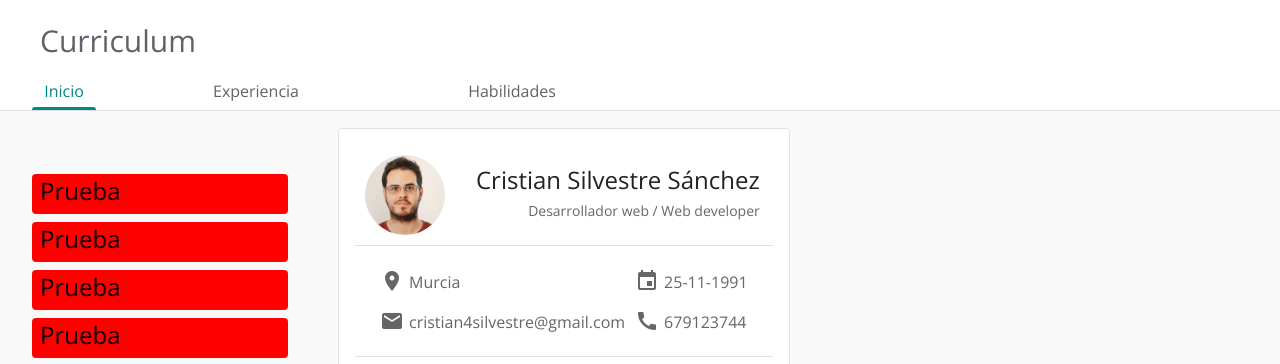
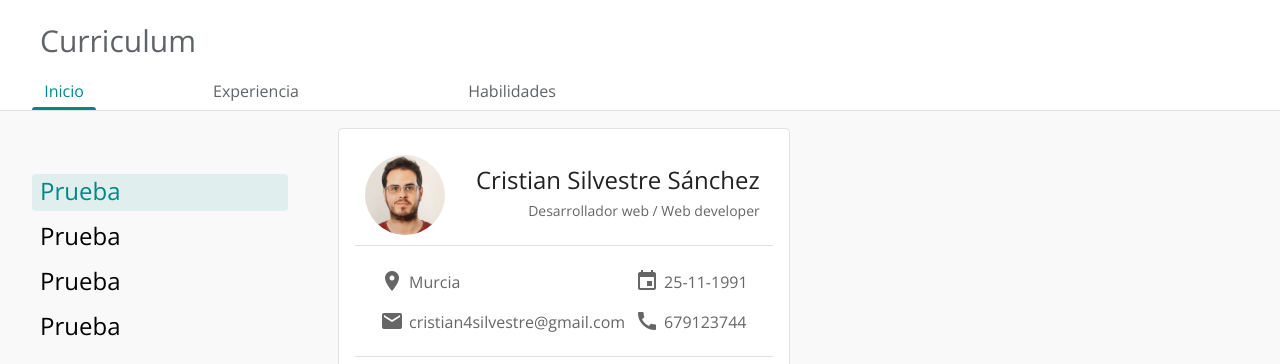
Before and after one commit to cristianss156/CurriculumWeb, a plain HTML site: page index.html in a window 1280 px wide. Shown: the top 364 px of the page. Drawn offline with nearby package versions, Linux system fonts and the light colour scheme.

Commit message:
Ajuste de diseño

```diff
--- a/index.html
+++ b/index.html
@@ -28,10 +28,10 @@
     <main>
     	<nav class="seccion__menu">
   			<ul class="seccion__menu__lista">
-  				<li class="seccion__menu__lista__item">Prueba</li>
-  				<li class="seccion__menu__lista__item">Prueba</li>
-  				<li class="seccion__menu__lista__item">Prueba</li>
-  				<li class="seccion__menu__lista__item">Prueba</li>
+  				<li class="seccion__menu__lista__item" selected="true">Prueba</li>
+  				<li class="seccion__menu__lista__item" selected="false">Prueba</li>
+  				<li class="seccion__menu__lista__item" selected="false">Prueba</li>
+  				<li class="seccion__menu__lista__item" selected="false">Prueba</li>
   			</ul>
   		</nav>
 
--- a/style/style.css
+++ b/style/style.css
@@ -248,12 +248,20 @@ main {
 
 .seccion__menu__lista__item {
 	cursor: pointer;
-	height: 40px;
+	height: 37px;
 	margin: 8px;
 	padding: 0 8px;
 	font-weight: 500;
-	background-color: red;
 	border-radius: 4px;
+}
+
+.seccion__menu__lista__item:hover {
+	color: #018786;
+}
+
+.seccion__menu__lista__item[selected=true] {
+	color: #018786;
+	background-color: rgba(1, 135, 134, 0.1);
 }
 
 .downloadFAB {
```
